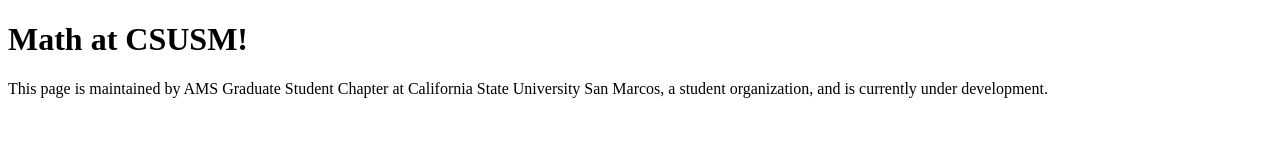
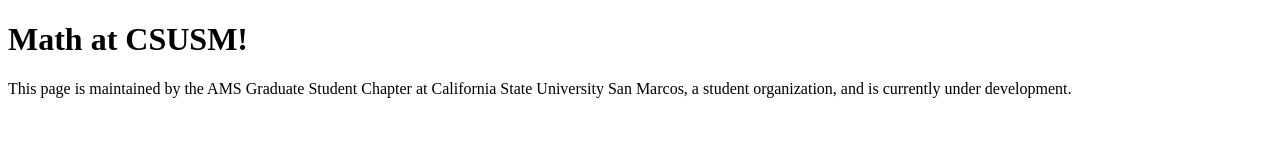
Before and after one commit to math-at-csusm/math-at-csusm.github.io, a plain HTML site: page index.html in a window 1280 px wide. Drawn offline with Linux system fonts and the light colour scheme.

Commit message:
Update index.html

```diff
--- a/index.html
+++ b/index.html
@@ -2,6 +2,6 @@
 <html>
 <body>
 <h1>Math at CSUSM!</h1>
-<p>This page is maintained by AMS Graduate Student Chapter at California State University San Marcos, a student organization, and is currently under development.</p>
+<p>This page is maintained by the AMS Graduate Student Chapter at California State University San Marcos, a student organization, and is currently under development.</p>
 </body>
 </html>
```
